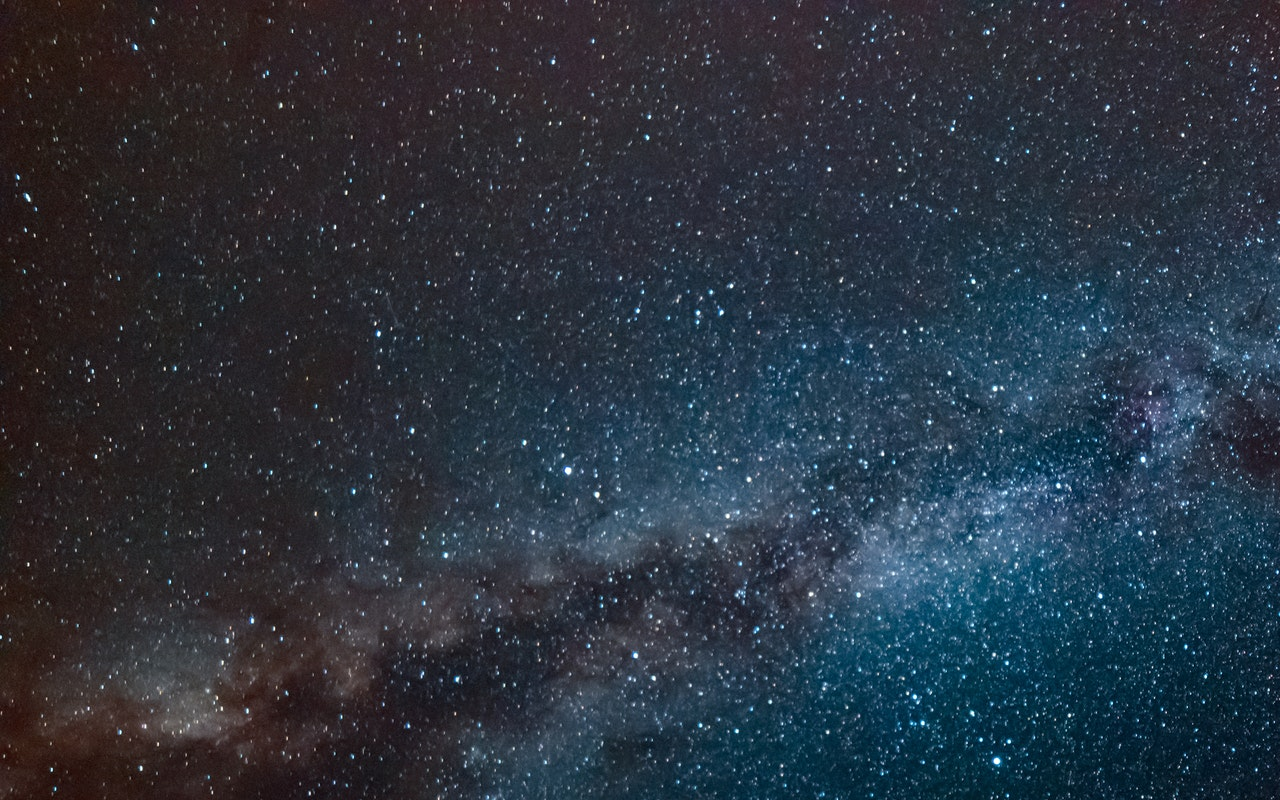
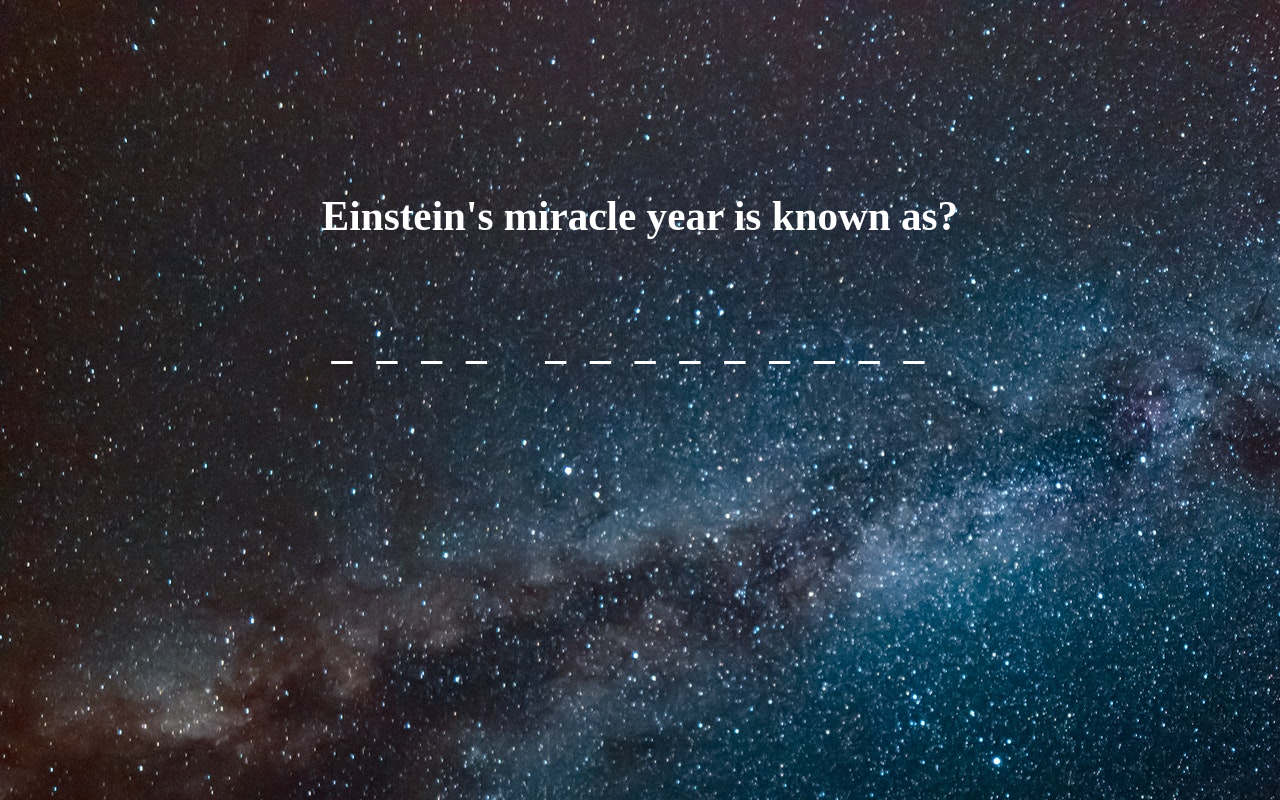
Before and after one commit to igloo1505/GuessingGame, a plain HTML site: page play.html in a window 1280 px wide. Drawn offline with Linux system fonts and the light colour scheme.

Commit message:
finally gave up on the array idea and am going with constantly rerendering the string

```diff
--- a/index.js
+++ b/index.js
@@ -1,7 +1,70 @@
-var main = document.querySelectorAll("#mainTitle path");
-console.log("connected");
-console.log(main.length);
+var questions = [
+  {
+    question:
+      "This Person said 'There is nothing more to be learned in physics' two years before Einstein wrote Special Relativity?",
+    answer: "Kelvin"
+  },
+  {
+    question: "Einstein's miracle year is known as?",
+    answer: "Annus mirabilis"
+  }
+];
 
-for (var i = 0; i < main.length; i++) {
-  console.log(`letter ${i + 1} has a length of ${main[i].getTotalLength()}`);
+console.log(questions.length);
+let Random = {};
+const setQuestion = () => {
+  Random = questions[Math.floor(Math.random() * questions.length)];
+};
+setQuestion();
+const { question, answer } = Random;
+
+var questionDocument = document.getElementById("question");
+var answerDocument = document.getElementById("answer");
+
+document.onkeydown = () => {
+  console.log(event.key);
+};
+
+console.log(answer.length);
+
+questionDocument.innerHTML = question;
+
+let alphabet = [
+  "a",
+  "b",
+  "c",
+  "d",
+  "e",
+  "f",
+  "g",
+  "h",
+  "i",
+  "j",
+  "k",
+  "l",
+  "m",
+  "n",
+  "o",
+  "p",
+  "q",
+  "r",
+  "s",
+  "t",
+  "u",
+  "v",
+  "w",
+  "x",
+  "y",
+  "z"
+];
+
+let word = "";
+for (var i = 0; i < answer.length; i++) {
+  if (alphabet.includes(answer[i])) {
+    console.log("_");
+    word = word += "_";
+  } else if (answer[i] === " ") {
+    word = word += " ";
+  }
 }
+answerDocument.innerHTML = word;
--- a/play.html
+++ b/play.html
@@ -10,8 +10,16 @@
 
 <body>
     <div class="containerMain">
-        <!-- <img src="./assets/background.jpg" alt=""> -->
         <img src="./assets/milkyWay.jpg" alt="">
+        <div class="question">
+            <h3 id="question"></h3>
+        </div>
+        <div class="answer">
+            <h4 id="answer"></h4>
+        </div>
+        <div class="guesses">
+            <h4 id="guesses"></h4>
+        </div>
 
 
 
@@ -20,5 +28,6 @@
 
     </div>
 </body>
+<script src="index.js"></script>
 
 </html>
--- a/style.css
+++ b/style.css
@@ -18,6 +18,28 @@ a {
     width: min(80%, 960px);
     margin: auto;
     text-align: center;
+}
+
+.question {
+    color: #fff;
+    font-size: 2.2rem;
+    margin-top: 20%;
+}
+
+.answer {
+    color: #fff;
+    display: block;
+    font-size: 2.6rem;
+    letter-spacing: 1.5rem;
+    margin-top: 40px;
+}
+
+#answer {
+    color: #fff;
+    display: block;
+    font-size: 2.6rem;
+    letter-spacing: 1.5rem;
+    margin-top: 40px;
 }
 
 .containerMain img {
@@ -94,138 +116,141 @@ a {
     top: 30%;
     left: 50%;
     transform: translate(-50%, -50%);
+    /* fill: white !important; */
+    /* animation: fill 1s ease forwards 2s; */
 }
 
 #mainTitle path:nth-child(1) {
     stroke-dasharray: 540px;
     stroke-dashoffset: 40px;
-    animation: line-anim 2s ease forwards 0.3s;
+    animation: line-anim 2s ease forwards 0.1s;
+
 }
 
 #mainTitle path:nth-child(2) {
     stroke-dasharray: 500px;
     stroke-dashoffset: 500px;
-    animation: line-anim 2s ease forwards 0.3s;
+    animation: line-anim 2s ease forwards 0.1s;
 }
 
 #mainTitle path:nth-child(3) {
     stroke-dasharray: 581px;
     stroke-dashoffset: 581px;
-    animation: line-anim 2s ease forwards 0.3s;
+    animation: line-anim 2s ease forwards 0.1s;
 }
 
 #mainTitle path:nth-child(4) {
     stroke-dasharray: 514px;
     stroke-dashoffset: 514px;
-    animation: line-anim 2s ease forwards 0.3s;
+    animation: line-anim 2s ease forwards 0.1s;
 }
 
 #mainTitle path:nth-child(5) {
     stroke-dasharray: 556.7px;
     stroke-dashoffset: 556.7px;
-    animation: line-anim 2s ease forwards 0.3s;
+    animation: line-anim 2s ease forwards 0.1s;
 }
 
 #mainTitle path:nth-child(6) {
     stroke-dasharray: 378.3px;
     stroke-dashoffset: 378.3px;
-    animation: line-anim 2s ease forwards 0.3s;
+    animation: line-anim 2s ease forwards 0.1s;
 }
 
 #mainTitle path:nth-child(7) {
     stroke-dasharray: 544px;
     stroke-dashoffset: 544px;
-    animation: line-anim 2s ease forwards 0.3s;
+    animation: line-anim 2s ease forwards 0.1s;
 }
 
 #mainTitle path:nth-child(8) {
     stroke-dasharray: 603px;
     stroke-dashoffset: 603px;
-    animation: line-anim 2s ease forwards 0.3s;
+    animation: line-anim 2s ease forwards 0.1s;
 }
 
 #mainTitle path:nth-child(9) {
     stroke-dasharray: 603px;
     stroke-dashoffset: 603px;
-    animation: line-anim 2s ease forwards 0.3s;
+    animation: line-anim 2s ease forwards 0.1s;
 }
 
 #mainTitle path:nth-child(10) {
     stroke-dasharray: 544.87px;
     stroke-dashoffset: 544.87px;
-    animation: line-anim 2s ease forwards 0.3s;
+    animation: line-anim 2s ease forwards 0.1s;
 }
 
 #mainTitle path:nth-child(11) {
     stroke-dasharray: 581px;
     stroke-dashoffset: 581px;
-    animation: line-anim 2s ease forwards 0.3s;
+    animation: line-anim 2s ease forwards 0.1s;
 }
 
 #mainTitle path:nth-child(12) {
     stroke-dasharray: 539px;
     stroke-dashoffset: 539px;
-    animation: line-anim 2s ease forwards 0.3s;
+    animation: line-anim 2s ease forwards 0.1s;
 }
 
 #mainTitle path:nth-child(13) {
     stroke-dasharray: 500px;
     stroke-dashoffset: 500px;
-    animation: line-anim 2s ease forwards 0.3s;
+    animation: line-anim 2s ease forwards 0.1s;
 }
 
 #mainTitle path:nth-child(14) {
     stroke-dasharray: 581px;
     stroke-dashoffset: 581px;
-    animation: line-anim 2s ease forwards 0.3s;
+    animation: line-anim 2s ease forwards 0.1s;
 }
 
 #mainTitle path:nth-child(15) {
     stroke-dasharray: 514px;
     stroke-dashoffset: 514px;
-    animation: line-anim 2s ease forwards 0.3s;
+    animation: line-anim 2s ease forwards 0.1s;
 }
 
 #mainTitle path:nth-child(16) {
     stroke-dasharray: 556px;
     stroke-dashoffset: 556px;
-    animation: line-anim 2s ease forwards 0.3s;
+    animation: line-anim 2s ease forwards 0.1s;
 }
 
 #mainTitle path:nth-child(17) {
     stroke-dasharray: 378px;
     stroke-dashoffset: 378px;
-    animation: line-anim 2s ease forwards 0.3s;
+    animation: line-anim 2s ease forwards 0.1s;
 }
 
 #mainTitle path:nth-child(18) {
     stroke-dasharray: 544px;
     stroke-dashoffset: 544px;
-    animation: line-anim 2s ease forwards 0.3s;
+    animation: line-anim 2s ease forwards 0.1s;
 }
 
 #mainTitle path:nth-child(19) {
     stroke-dasharray: 603px;
     stroke-dashoffset: 603px;
-    animation: line-anim 2s ease forwards 0.3s;
+    animation: line-anim 2s ease forwards 0.1s;
 }
 
 #mainTitle path:nth-child(20) {
     stroke-dasharray: 603px;
     stroke-dashoffset: 603px;
-    animation: line-anim 2s ease forwards 0.3s;
+    animation: line-anim 2s ease forwards 0.1s;
 }
 
 #mainTitle path:nth-child(21) {
     stroke-dasharray: 544px;
     stroke-dashoffset: 544px;
-    animation: line-anim 2s ease forwards 0.3s;
+    animation: line-anim 2s ease forwards 0.1s;
 }
 
 #mainTitle path:nth-child(22) {
     stroke-dasharray: 581px;
     stroke-dashoffset: 581px;
-    animation: line-anim 2s ease forwards 0.3s;
+    animation: line-anim 2s ease forwards 0.1s;
 }
 
 @keyframes line-anim {
@@ -234,3 +259,9 @@ a {
         stroke-dasharray: 0;
     }
 }
+
+@keyframes fill {
+    to {
+        fill: white
+    }
+}
```
Also changed, not shown: index.html (+1 -1 lines), questions.js (added, +9 -0 lines), questions.json (deleted).
